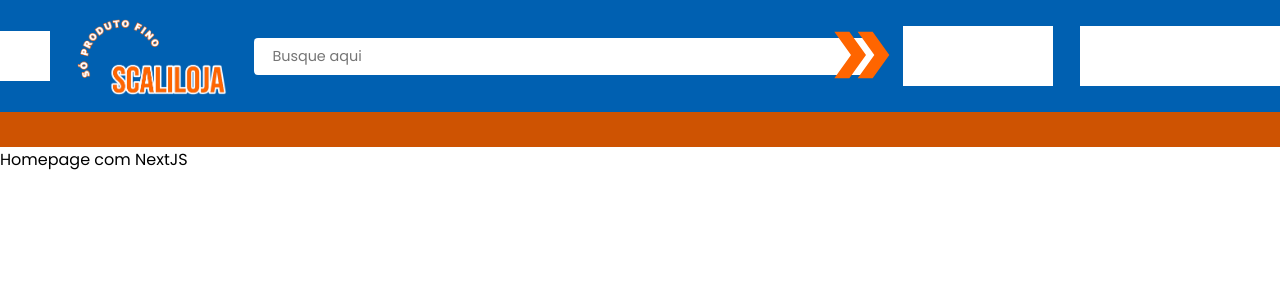
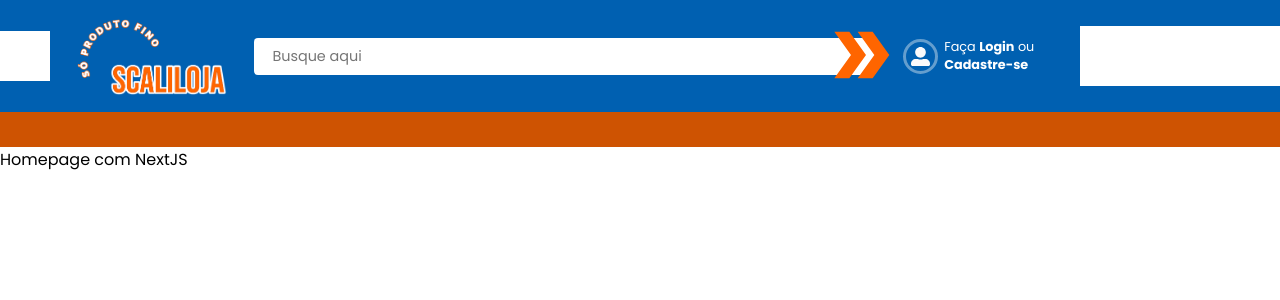
Before and after one commit to Scalibacon/nextjs-store, a Next.js app: page / in a window 1280 px wide. Shown: the top 300 px of the page. Built offline with nearby package versions, Linux system fonts and the light colour scheme.

Commit message:
add profile access component

```diff
--- a/src/components/Header/Header.module.scss
+++ b/src/components/Header/Header.module.scss
@@ -26,11 +26,6 @@ $header-children-width: clamp(400px, 100%, 1500px);
       position: relative;
       // background-color: white;
     }
-    .accessContainer{
-      width: 150px;
-      height: 60px;
-      background-color: white;
-    }
     .iconsContainer{
       width: 200px;
       height: 60px;
--- a/src/components/Header/index.tsx
+++ b/src/components/Header/index.tsx
@@ -3,6 +3,8 @@ import HamburgerMenu from '../HamburgerMenu';
 import Image from 'next/image';
 import LogoImg from '../../assets/logo.png';
 import SearchInput from '../SearchInput';
+import { FaUserAlt } from 'react-icons/fa';
+import ProfileAccess from '../ProfileAccess';
 
 const Header = () => {
   return(
@@ -16,7 +18,9 @@ const Header = () => {
           />
         </div>
         <SearchInput/>
-        <div className={styles.accessContainer}></div>
+
+        <ProfileAccess/>
+
         <div className={styles.iconsContainer}></div>
       </main>
       <section className={styles.navContainer}>
--- /dev/null
+++ b/src/components/ProfileAccess/ProfileAccess.module.scss
@@ -0,0 +1,37 @@
+.accessContainer{
+  max-width: 150px;
+  height: 60px;
+  display: flex;
+  align-items: center;
+  gap: 0.4rem;
+  // background-color: orange;
+
+  .user{
+    flex-shrink: 0;
+    width: 35px;
+    height: 35px;
+    padding: 5px;
+    display: flex;
+    align-items: center;
+    justify-content: center;
+    border-radius: 100%;
+    border: solid 3px rgb(var(--light-color), 40%);
+
+    svg{
+      color: rgb(var(--light-color));
+    }
+  }
+
+  p{
+    font-size: 0.8rem;
+
+    a{
+      font-weight: 700;
+      cursor: pointer;
+
+      &:hover{
+        text-decoration: underline;
+      }
+    }
+  }
+}
--- /dev/null
+++ b/src/components/ProfileAccess/index.tsx
@@ -0,0 +1,15 @@
+import { FaUserAlt } from "react-icons/fa";
+import styles from './ProfileAccess.module.scss';
+
+const ProfileAccess = () => {
+  return (
+    <div className={styles.accessContainer}>
+      <div className={styles.user}>
+        <FaUserAlt size='100%'/>
+      </div>
+      <p>Faça <a>Login</a> ou <a>Cadastre-se</a></p>
+    </div>
+  )
+}
+
+export default ProfileAccess;
```
